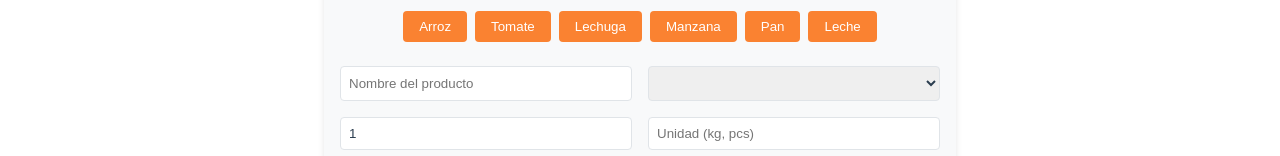
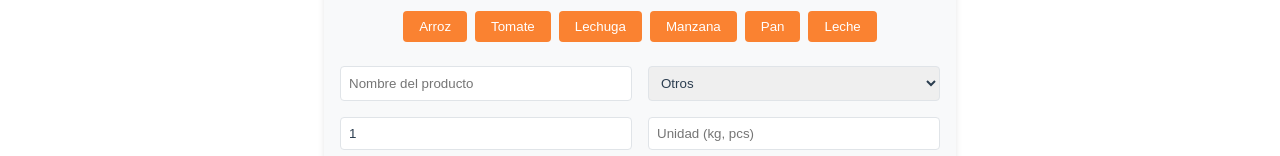
Before and after one commit to ialmanza/hometasks, an Angular app: page /shopping-list in a window 1280 px wide. Shown: the part 237-393 px from the top of the page. Built offline with nearby package versions, Linux system fonts and the light colour scheme; no server answers; the database is empty.

Commit message:
fix/ add products to shopping list

```diff
--- a/src/app/components/shopping-list/shopping-list.component.html
+++ b/src/app/components/shopping-list/shopping-list.component.html
@@ -30,10 +30,10 @@
         required
       >
       <select formControlName="category" class="form-control">
-        <option value="frutas">Frutas</option>
-        <option value="vegetales">Vegetales</option>
-        <option value="carnes">Carnes</option>
-        <option value="otros">Otros</option>
+        <option value="fruits">Frutas</option>
+        <option value="vegetables">Vegetales</option>
+        <!-- <option value="carnes">Carnes</option> -->
+        <option value="other">Otros</option>
       </select>
     </div>
 
```
